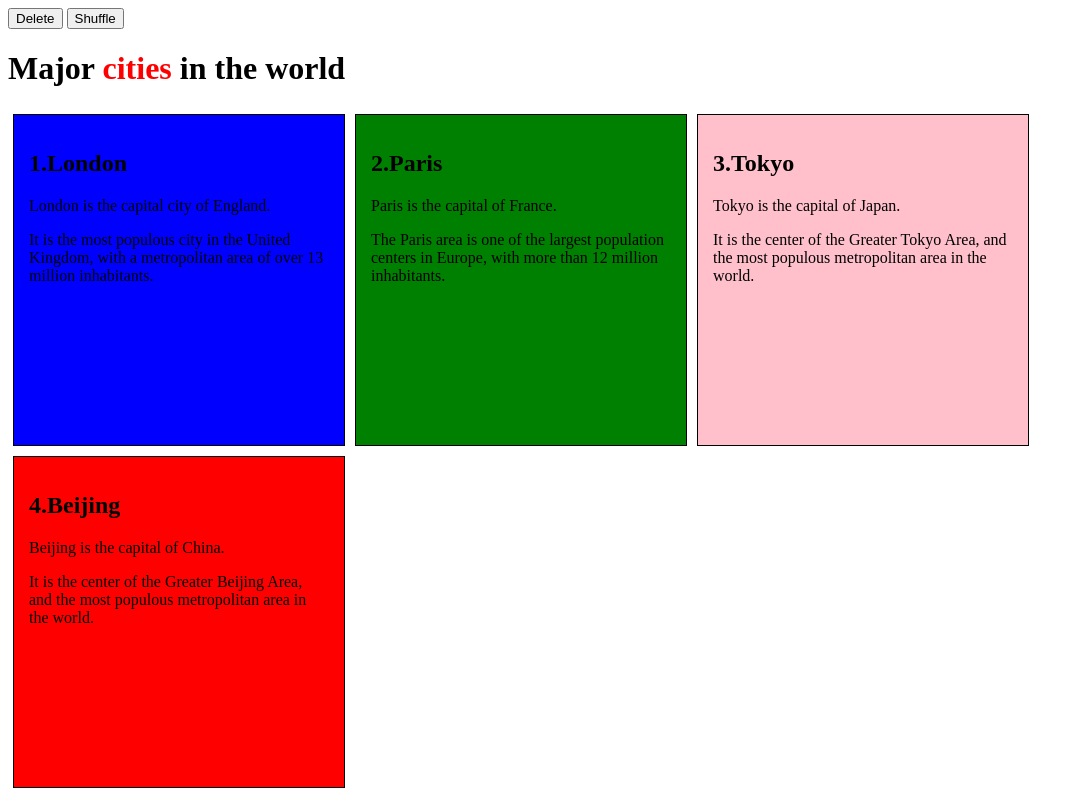
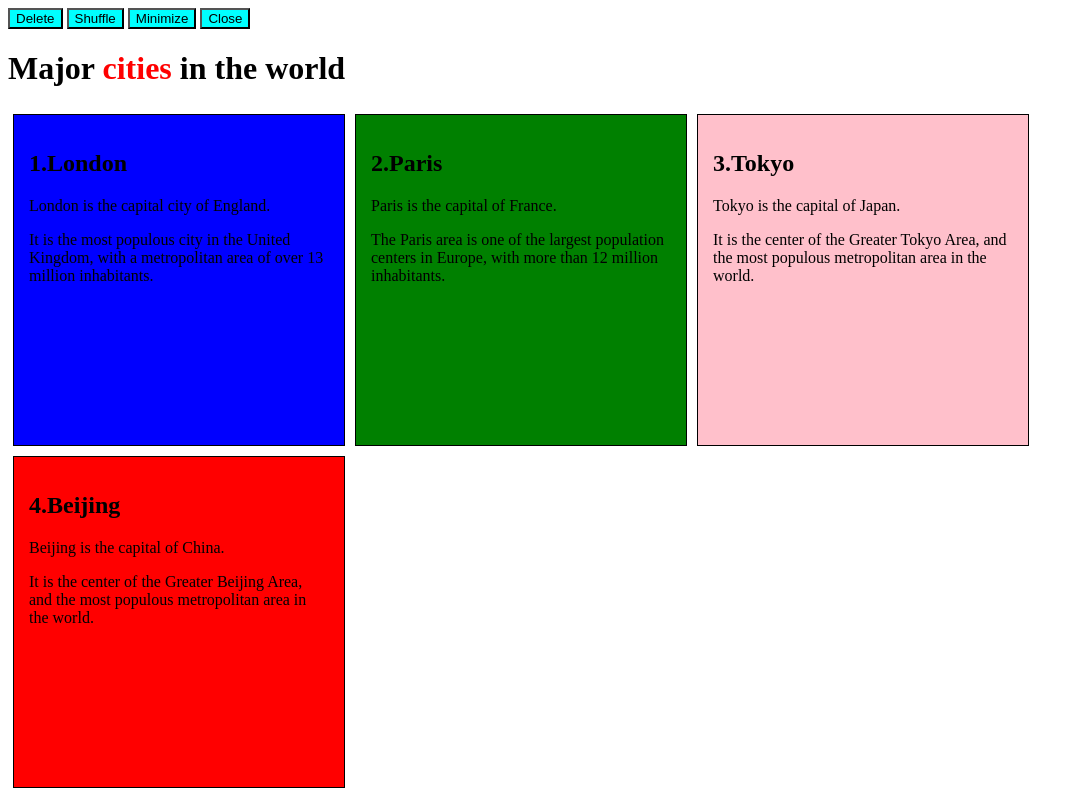
Before and after one commit to codecB/helloNode, a website: page html/index.html in a window 1280 px wide. Shown: the whole page, without its empty margins (0-1084 px from the left). Drawn offline with Linux system fonts and the light colour scheme.

Commit message:
customized toolbar, not working yet

```diff
--- a/html/index.html
+++ b/html/index.html
@@ -9,6 +9,11 @@
     width: 300px;
     height: 300px;
     border: 1px solid black;
+}
+
+button {
+    webkit-app-region: no-drag;
+    background-color: aqua;
 }
 
 #london {
@@ -29,9 +34,13 @@
 </style>
 <script  src="../js/main.js"></script>
 </head>
-<body>
+<body style="-webkit-app-region: drag;">
+
 <button type="button" onclick="onDeleteButtonClicked()">Delete</button>
-<button type="button" onclick="onShuffleButtonClicked()">Shuffle</button>
+<button type="button" onclick="onShuffleButtonClicked()" style="-webkit-app-region: no-drag;">Shuffle</button>
+
+<button type="button" onclick="minimize()">Minimize</button>
+<button type="button" onclick="close2()">Close</button>
 <div id="count"></div>
 
 <h1>Major <span style="color:red">cities</span> in the world</h1>
--- a/js/main.js
+++ b/js/main.js
@@ -23,11 +23,23 @@ function onShuffleButtonClicked(){
     var cityNames = [];
     for(var i in cities){
         cityNames.push(cities[i].id);
-        cities[3].parentNode.insertBefore(cities[i],cities[3]);
+        cities[cities.length-1].parentNode.insertBefore(cities[i],cities[cities.length-1]);
     }
     //document.getElementById('count').innerHTML = cityNames;
 
 
+}
+
+function minimize(){
+    var gui = require('nw.gui');
+    var win = gui.Window.get();
+    win.minimize();
+}
+
+function close2(){
+    var gui = require('nw.gui');
+    var win = gui.Window.get();
+    win.close();
 }
 
 function shuffle(array) {
```
Also changed, not shown: package.json (+6 -3 lines).
